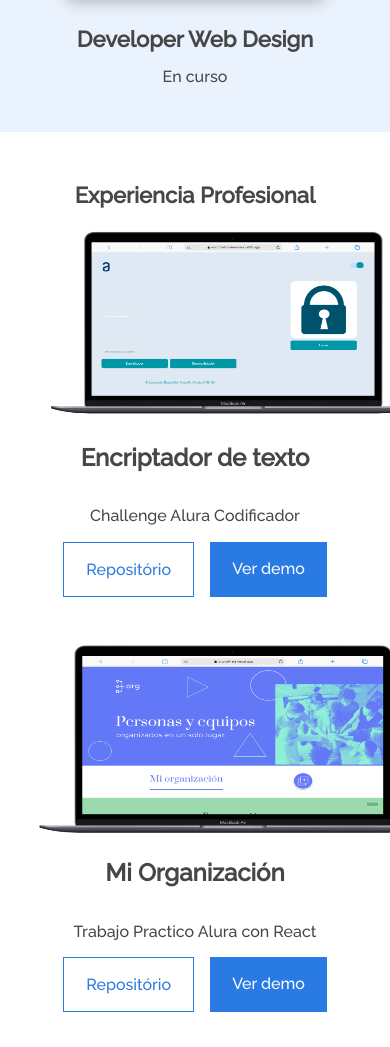
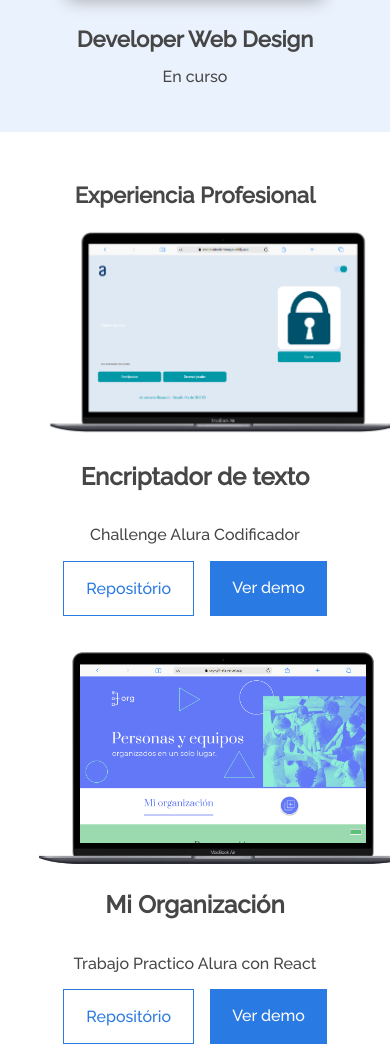
Before and after one commit to lbasualdo88/Alura-Portafolio, a plain HTML site: page index.html in a window 390 px wide. Shown: the part 2505-3552 px from the top of the page. Drawn offline with nearby package versions, Linux system fonts and the light colour scheme.

Commit message:
Atualizacion Final 6

```diff
--- a/css/contacto.css
+++ b/css/contacto.css
@@ -82,7 +82,7 @@
         gap: 1rem;
     }
 }
-@media (max-width: 575px) {
+@media (max-width: 576px) {
     section.formcontato{
         width: 100%;
         height: auto;
--- a/css/experiencia.css
+++ b/css/experiencia.css
@@ -120,8 +120,8 @@
         margin-bottom: 1rem;
     }
     .experience__img{
-        max-width: 40rem;
-        max-height: 20rem;
+        width: 38rem;
+        height: auto;
     }
     .experience__info, .experience__info_2{
         display: flex;
--- a/index.html
+++ b/index.html
@@ -166,7 +166,7 @@
     </section>
 
     <!-- Sección de Experiencia Profesional/Proyectos-->
-    <section class="experience tudo" id="xp">
+    <section class="experience " id="xp">
         <h2 class="experience__section__title" >Experiencia Profesional</h2>
         <div class="experiencie__box">
             <!-- Pon el logotipo/captura de pantalla de tu proyecto -->
```
